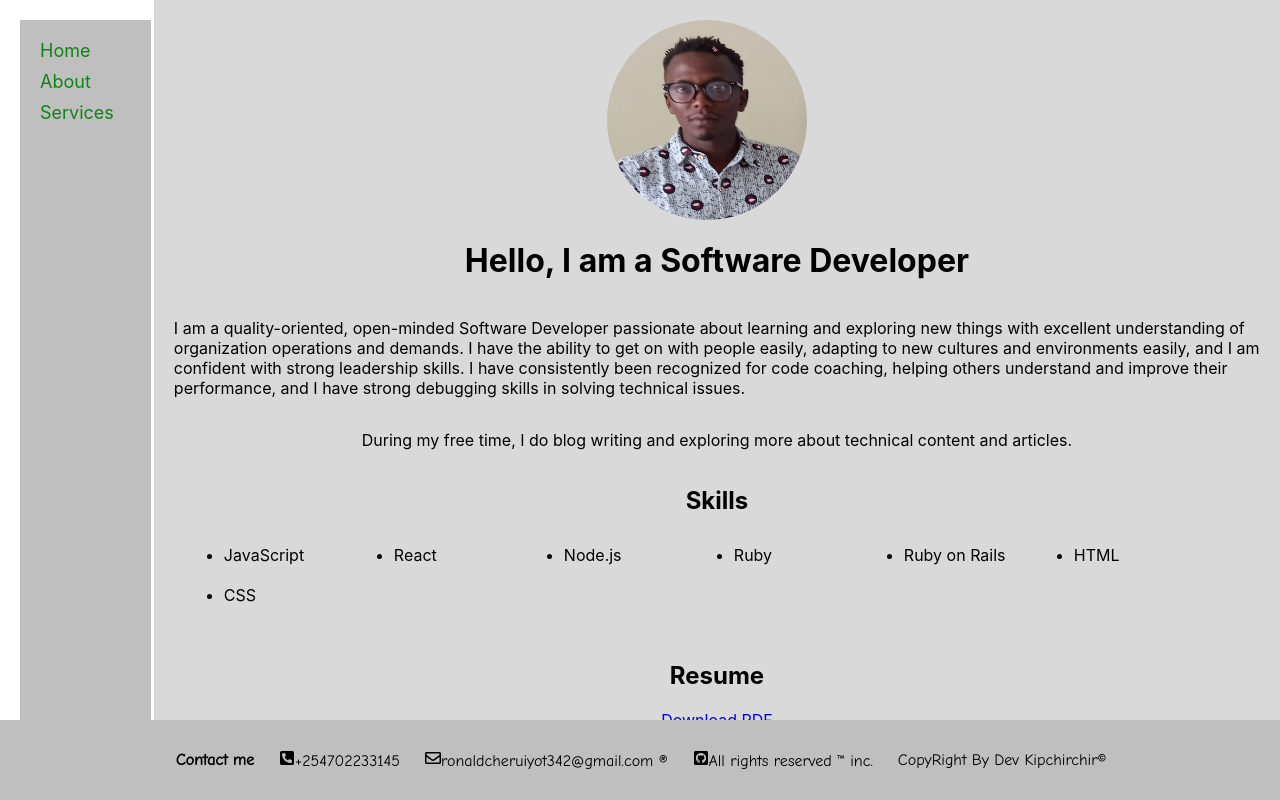
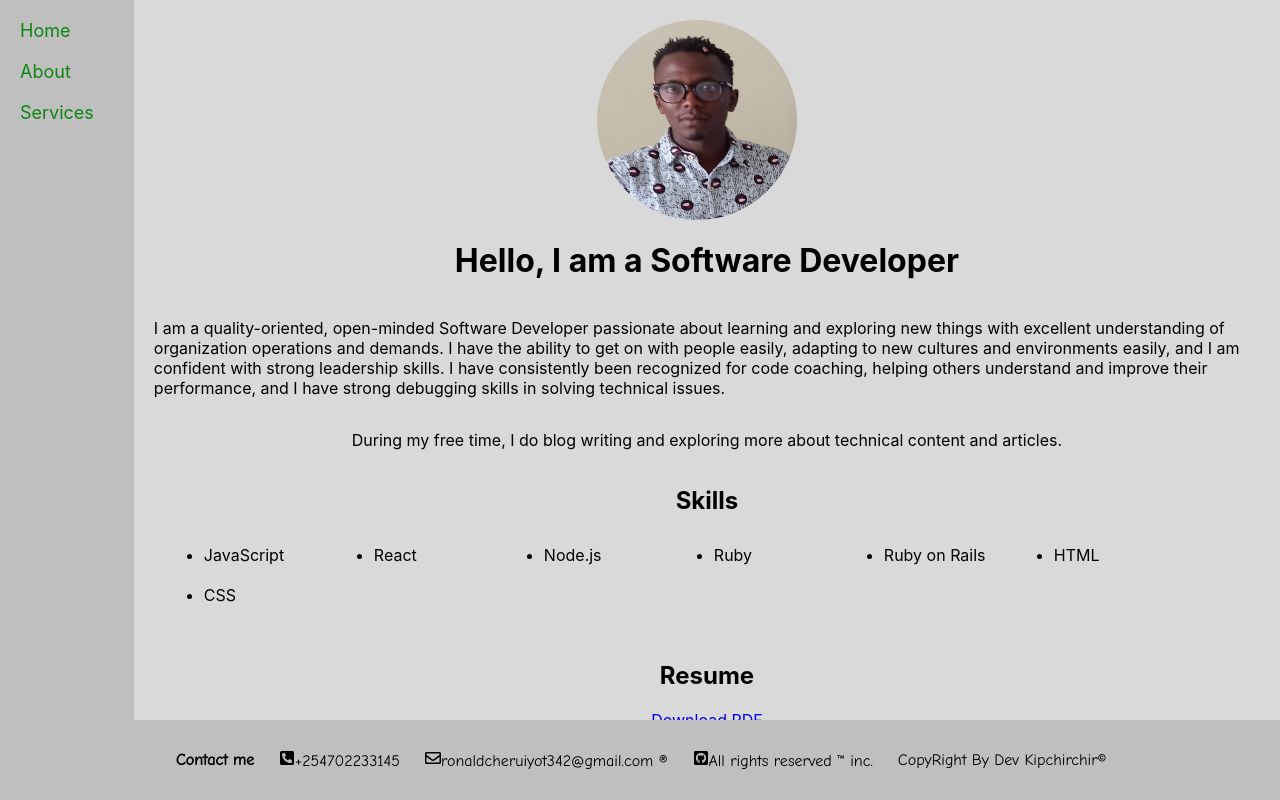
Before and after one commit to McRonaah/portfolio, a React (Create React App) app: page / in a window 1280 px wide. Built offline with nearby package versions, Linux system fonts and the light colour scheme.

Commit message:
styled navbar

```diff
--- a/src/CSS/NavBar.css
+++ b/src/CSS/NavBar.css
@@ -1,14 +1,16 @@
 .nav{
-    width: 80%;
+    width: 100%;
     height: 100%;
     color: #bfbfbf;
     padding: 20px;
     background-color: #bfbfbf;
+    margin-top: -20px;
+    margin-left: -20px;
 }
 .nav a {
     color: rgb(14, 133, 19);
     text-decoration: none;
     font-size: 18px;
     display: block;
-    margin-bottom: 10px;
+    margin-bottom: 20px;
   }
```
